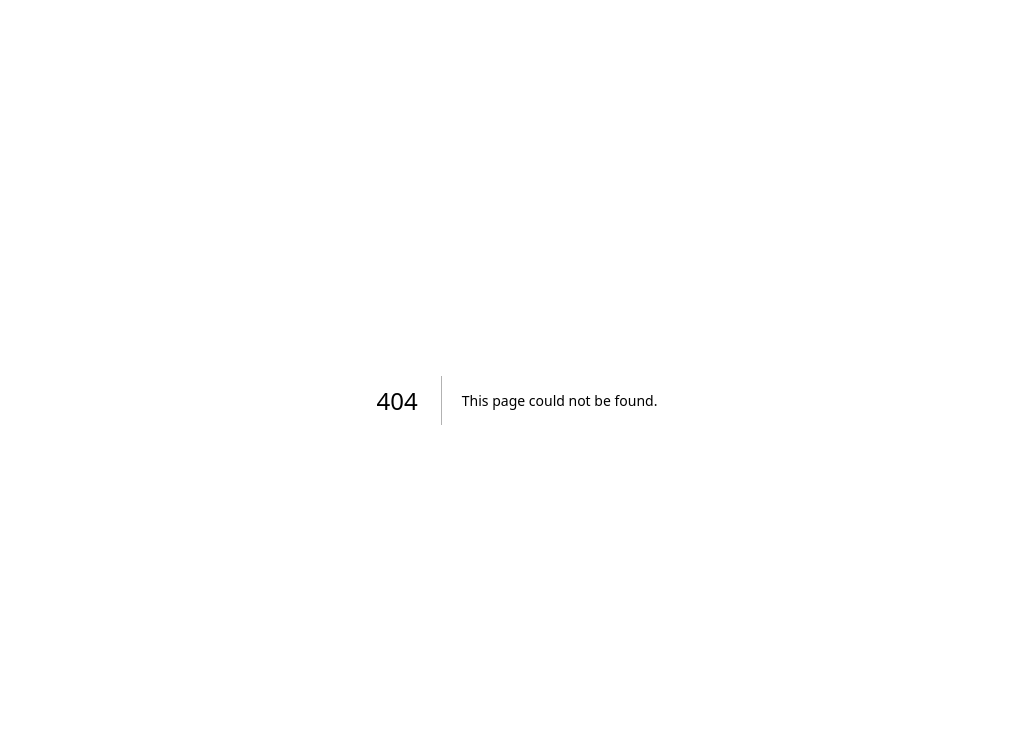
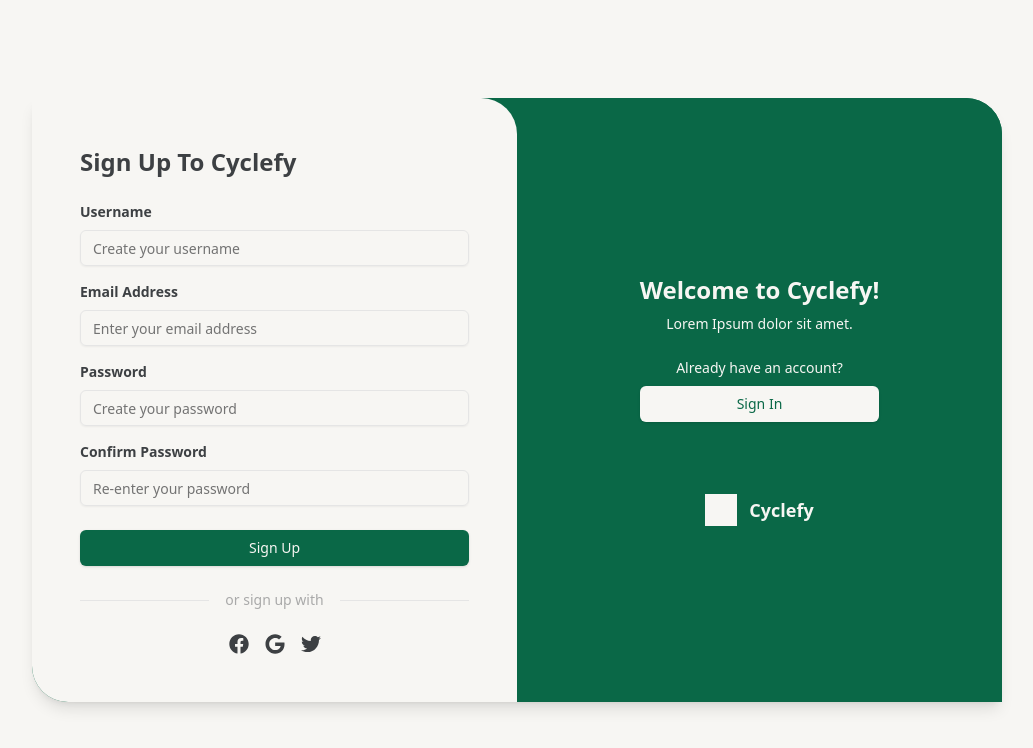
Before and after one commit to MoCheeseKy/cyclefy, a Next.js app: page /register in a window 1280 px wide. Before the commit this address had no page. Shown: the top 748 px of the page, without its empty margins (123-1156 px from the left). Built offline with nearby package versions, Linux system fonts and the light colour scheme.

Commit message:
slicing login register

```diff
--- /dev/null
+++ b/src/pages/login/index.jsx
@@ -0,0 +1,129 @@
+import { useState } from 'react';
+import { useRouter } from 'next/router';
+import { FaFacebook, FaGoogle, FaTwitter } from 'react-icons/fa';
+import { Input } from '@/components/ui/input';
+import { Button } from '@/components/ui/button';
+import { Checkbox } from '@/components/ui/checkbox';
+
+export default function SignIn() {
+  const router = useRouter();
+  const [form, setForm] = useState({
+    emailOrUsername: '',
+    password: '',
+    remember: false,
+  });
+  const [loading, setLoading] = useState(false);
+
+  const handleChange = (e) => {
+    const { name, value, type, checked } = e.target;
+    setForm((prev) => ({
+      ...prev,
+      [name]: type === 'checkbox' ? checked : value,
+    }));
+  };
+
+  const handleSubmit = async (e) => {
+    e.preventDefault();
+    setLoading(true);
+
+    // simulasi API
+    await new Promise((res) => setTimeout(res, 1000));
+    console.log('Sign In data:', form);
+
+    setLoading(false);
+  };
+
+  return (
+    <div className='flex items-center justify-center min-h-screen bg-background'>
+      <div className='w-[970px] max-w-full flex overflow-hidden rounded-bl-[36px] rounded-tr-[36px] shadow-lg bg-background'>
+        {/* Left Panel */}
+        <div className='flex flex-col items-center justify-center w-1/2 px-12 py-12 text-background rounded-tr-[36px] bg-primary'>
+          <div className='max-w-xs text-center'>
+            <h2 className='mb-2 text-2xl font-bold'>
+              Welcome Back to Cyclefy!
+            </h2>
+            <p className='mb-6 text-sm'>Lorem Ipsum dolor sit amet.</p>
+            <p className='mb-2 text-sm'>Dont have an account? </p>
+            <Button
+              onClick={() => router.push('/register')}
+              className='w-full mb-6 bg-background text-primary'
+            >
+              Sign In
+            </Button>
+          </div>
+          <div className='flex items-center gap-3 mt-12'>
+            <div className='w-8 h-8 bg-background' />
+            <span className='text-lg font-bold text-background'>Cyclefy</span>
+          </div>
+        </div>
+
+        {/* Right Panel */}
+        <div className='flex items-center justify-center w-1/2 px-12 py-12 bg-background'>
+          <form onSubmit={handleSubmit} className='w-full max-w-md'>
+            <h1 className='mb-6 text-2xl font-bold text-text-primary'>
+              Sign In To Cyclefy
+            </h1>
+
+            <label className='block mb-2 text-sm font-semibold text-text-primary'>
+              Email Address / Username
+            </label>
+            <Input
+              name='emailOrUsername'
+              value={form.emailOrUsername}
+              onChange={handleChange}
+              placeholder='Enter your email address or username'
+              className='mb-4'
+            />
+
+            <label className='block mb-2 text-sm font-semibold text-text-primary'>
+              Password
+            </label>
+            <Input
+              type='password'
+              name='password'
+              value={form.password}
+              onChange={handleChange}
+              placeholder='Enter your password'
+              className='mb-2'
+            />
+
+            <div className='flex items-center justify-between mb-6'>
+              <label className='flex items-center gap-2 text-sm text-text-primary'>
+                <Checkbox
+                  checked={form.remember}
+                  onCheckedChange={(checked) =>
+                    setForm((prev) => ({ ...prev, remember: checked }))
+                  }
+                />
+                Remember me?
+              </label>
+              <a href='#' className='text-sm text-action hover:underline'>
+                Forgot your password?
+              </a>
+            </div>
+
+            <Button
+              type='submit'
+              className='w-full mb-6 bg-primary text-background hover:opacity-90'
+              disabled={loading}
+            >
+              {loading ? 'Loading...' : 'Sign In'}
+            </Button>
+
+            <div className='flex items-center gap-4 mb-6'>
+              <hr className='flex-1 border-t' />
+              <span className='text-sm text-text-subtle'>Or sign in with</span>
+              <hr className='flex-1 border-t' />
+            </div>
+
+            <div className='flex justify-center gap-4 text-xl text-text-primary'>
+              <FaFacebook className='cursor-pointer hover:text-action' />
+              <FaGoogle className='cursor-pointer hover:text-action' />
+              <FaTwitter className='cursor-pointer hover:text-action' />
+            </div>
+          </form>
+        </div>
+      </div>
+    </div>
+  );
+}
--- /dev/null
+++ b/src/pages/register/index.jsx
@@ -0,0 +1,142 @@
+import { useState } from 'react';
+import { useRouter } from 'next/router';
+import { FaFacebook, FaGoogle, FaTwitter } from 'react-icons/fa';
+import { Input } from '@/components/ui/input';
+import { Button } from '@/components/ui/button';
+
+export default function SignUp() {
+  const router = useRouter();
+  const [form, setForm] = useState({
+    username: '',
+    email: '',
+    password: '',
+    confirmPassword: '',
+  });
+  const [loading, setLoading] = useState(false);
+
+  const handleChange = (e) => {
+    const { name, value } = e.target;
+    setForm((prev) => ({
+      ...prev,
+      [name]: value,
+    }));
+  };
+
+  const handleSubmit = async (e) => {
+    e.preventDefault();
+    setLoading(true);
+
+    // Validasi sederhana
+    if (form.password !== form.confirmPassword) {
+      alert('Passwords do not match!');
+      setLoading(false);
+      return;
+    }
+
+    // simulasi API
+    await new Promise((res) => setTimeout(res, 1000));
+    console.log('Sign Up data:', form);
+
+    setLoading(false);
+  };
+
+  return (
+    <div className='flex items-center justify-center min-h-screen bg-background'>
+      <div className='w-[970px] max-w-full flex overflow-hidden rounded-bl-[36px] rounded-tr-[36px] shadow-lg bg-primary'>
+        {/* Left Panel */}
+        <div className='w-1/2 bg-background px-12 py-12 flex items-center justify-center rounded-tr-[36px]'>
+          <form onSubmit={handleSubmit} className='w-full max-w-md'>
+            <h1 className='mb-6 text-2xl font-bold text-text-primary'>
+              Sign Up To Cyclefy
+            </h1>
+
+            <label className='block mb-2 text-sm font-semibold text-text-primary'>
+              Username
+            </label>
+            <Input
+              name='username'
+              value={form.username}
+              onChange={handleChange}
+              placeholder='Create your username'
+              className='mb-4'
+            />
+
+            <label className='block mb-2 text-sm font-semibold text-text-primary'>
+              Email Address
+            </label>
+            <Input
+              name='email'
+              value={form.email}
+              onChange={handleChange}
+              placeholder='Enter your email address'
+              className='mb-4'
+            />
+
+            <label className='block mb-2 text-sm font-semibold text-text-primary'>
+              Password
+            </label>
+            <Input
+              type='password'
+              name='password'
+              value={form.password}
+              onChange={handleChange}
+              placeholder='Create your password'
+              className='mb-4'
+            />
+
+            <label className='block mb-2 text-sm font-semibold text-text-primary'>
+              Confirm Password
+            </label>
+            <Input
+              type='password'
+              name='confirmPassword'
+              value={form.confirmPassword}
+              onChange={handleChange}
+              placeholder='Re-enter your password'
+              className='mb-6'
+            />
+
+            <Button
+              type='submit'
+              className='w-full mb-6 bg-primary text-background hover:opacity-90'
+              disabled={loading}
+            >
+              {loading ? 'Loading...' : 'Sign Up'}
+            </Button>
+
+            <div className='flex items-center gap-4 mb-6'>
+              <hr className='flex-1 border-t' />
+              <span className='text-sm text-text-subtle'>or sign up with</span>
+              <hr className='flex-1 border-t' />
+            </div>
+
+            <div className='flex justify-center gap-4 text-xl text-text-primary'>
+              <FaFacebook className='cursor-pointer hover:text-action' />
+              <FaGoogle className='cursor-pointer hover:text-action' />
+              <FaTwitter className='cursor-pointer hover:text-action' />
+            </div>
+          </form>
+        </div>
+
+        {/* Right Panel */}
+        <div className='flex flex-col items-center justify-center w-1/2 px-12 py-12 bg-primary text-background'>
+          <div className='max-w-xs text-center'>
+            <h2 className='mb-2 text-2xl font-bold'>Welcome to Cyclefy!</h2>
+            <p className='mb-6 text-sm'>Lorem Ipsum dolor sit amet.</p>
+            <p className='mb-2 text-sm'>Already have an account?</p>
+            <Button
+              onClick={() => router.push('/login')}
+              className='w-full mb-6 bg-background text-primary hover:opacity-90'
+            >
+              Sign In
+            </Button>
+          </div>
+          <div className='flex items-center gap-3 mt-12'>
+            <div className='w-8 h-8 bg-background' />
+            <span className='text-lg font-bold text-background'>Cyclefy</span>
+          </div>
+        </div>
+      </div>
+    </div>
+  );
+}
```
